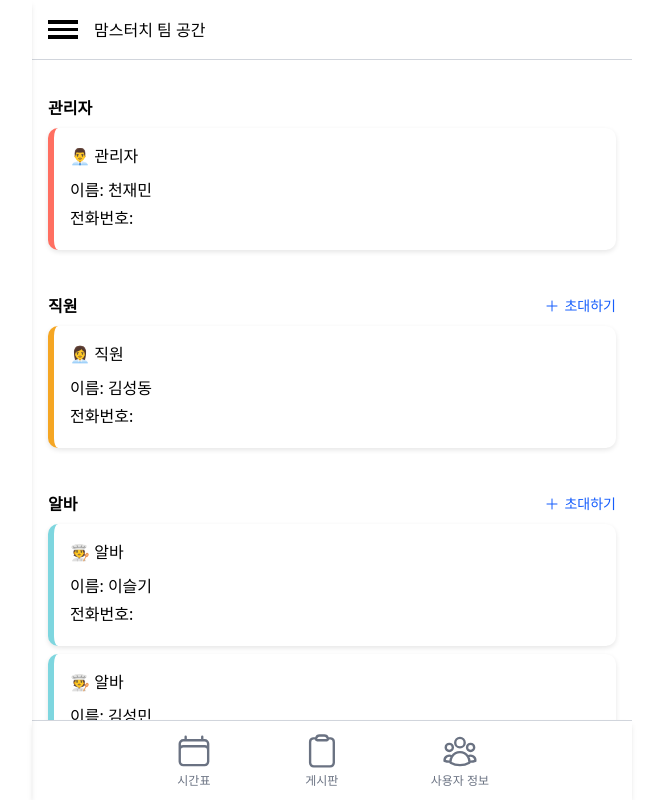
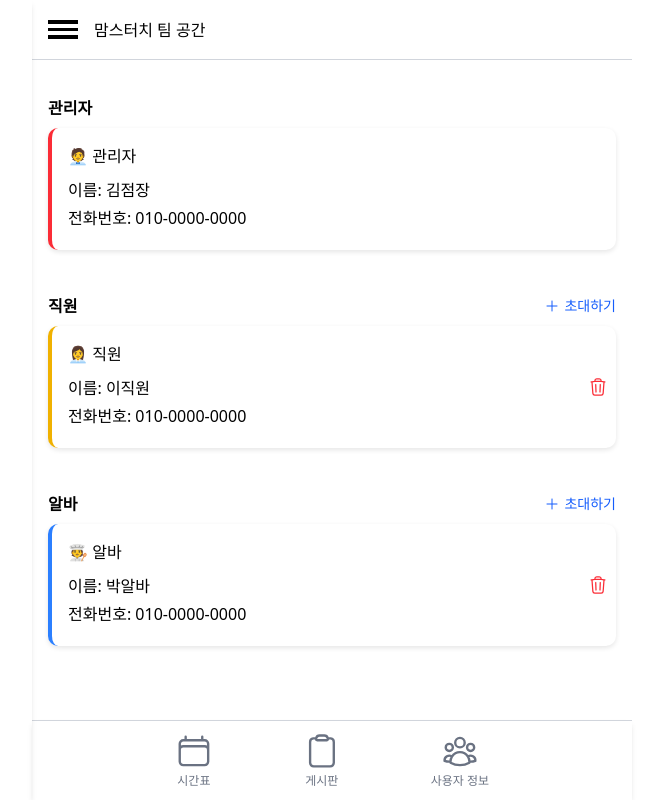
Before and after one commit to chunjaemin/albaonda_project, a React (Vite) app: page /teamspace/userinfo in a window 1280 px wide. Shown: the whole page, without its empty margins (308-971 px from the left). Built offline with nearby package versions, Linux system fonts and the light colour scheme.

Commit message:
merge: TaeWoon 브랜치 내용과 병합

```diff
--- a/src/compo/noticeBoard.jsx
+++ b/src/compo/noticeBoard.jsx
@@ -7,15 +7,23 @@ import {
   PencilIcon,
 } from "@heroicons/react/24/outline";
 import { BookmarkIcon } from "@heroicons/react/24/solid";
+import { useSidebarStateStore } from "../js/store.js";
+import SideBarTeamSpace from "./sideBarTeamSpace.jsx";
+import NoticeModal from "./noticeModal";
 
 export default function NoticeBoard() {
+  const { isSidebar, doSwitch } = useSidebarStateStore();
 
+  const [isAdmin, setIsAdmin] = useState(true); // 🔐 관리자 여부
   const [showEditor, setShowEditor] = useState(false);
   const [editorType, setEditorType] = useState("공지사항");
   const [editingItem, setEditingItem] = useState(null);
 
   const [notices, setNotices] = useState([]);
   const [suggestions, setSuggestions] = useState([]);
+
+  const [selectedItem, setSelectedItem] = useState(null);
+  const [selectedSuggestionItem, setSelectedSuggestionItem] = useState(null);
 
   const openEditor = (type, item = null) => {
     setEditorType(type);
@@ -27,9 +35,17 @@ export default function NoticeBoard() {
     const list = editorType === "공지사항" ? notices : suggestions;
     const setter = editorType === "공지사항" ? setNotices : setSuggestions;
 
+    const now = new Date();
+    const formattedISO = now.toISOString();
+
+    const itemWithTime = {
+      ...newItem,
+      createdAt: newItem.createdAt || formattedISO,
+    };
+
     const updated = list.some((i) => i.id === newItem.id)
-      ? list.map((i) => (i.id === newItem.id ? newItem : i))
-      : [...list, newItem];
+      ? list.map((i) => (i.id === newItem.id ? itemWithTime : i))
+      : [...list, itemWithTime];
 
     setter(updated);
   };
@@ -45,32 +61,63 @@ export default function NoticeBoard() {
     ...items.filter((item) => !item.pinned),
   ];
 
+  const formatDate = (dateStr) => {
+    try {
+      return new Date(dateStr).toLocaleDateString("ko-KR", {
+        year: "numeric",
+        month: "long",
+        day: "numeric",
+      });
+    } catch {
+      return "날짜 오류";
+    }
+  };
+
   return (
     <>
+      {isSidebar && (
+        <div
+          className="fixed top-0 left-0 z-20 w-full h-full bg-black/30"
+          onClick={doSwitch}
+        ></div>
+      )}
+      <SideBarTeamSpace isOpen={isSidebar} onClose={doSwitch} />
+
       <div className="p-4 space-y-6">
         {/* 공지사항 */}
         <div className="box notice-box">
           <div className="flex justify-between items-center mb-2">
             <h2 className="text-lg font-semibold">📢 공지사항</h2>
+            {isAdmin && (
               <PlusIcon
                 className="h-6 w-6 text-gray-600 cursor-pointer"
                 onClick={() => openEditor("공지사항")}
               />
+            )}
           </div>
+
           <ul className="item-list">
             {sortItems(notices).map((item) => (
               <li
                 key={item.id}
-                className="item-box group text-sm flex justify-between items-start"
+                className="item-box group text-sm flex justify-between items-center"
+                onClick={() => setSelectedItem(item)}
               >
                 <div>
                   {item.pinned && (
                     <BookmarkIcon className="h-4 w-4 inline-block text-red-500 mr-1" />
                   )}
                   <strong>{item.title}</strong>
-                  <p className="text-xs text-gray-600">{item.content}</p>
+                  <p className="text-xs text-gray-400 mt-1">
+                    {formatDate(item.createdAt)}
+                  </p>
                 </div>
-                <div className="flex items-center gap-2 ml-2 hidden group-hover:flex">
+
+                {isAdmin && (
+                  <div
+                    className="flex items-center gap-2 ml-2"
+                    onClick={(e) => e.stopPropagation()}
+                  >
                     <PencilIcon
                       className="h-4 w-4 text-gray-500 cursor-pointer"
                       onClick={() => openEditor("공지사항", item)}
@@ -80,6 +127,7 @@ export default function NoticeBoard() {
                       onClick={() => handleDelete("공지사항", item.id)}
                     />
                   </div>
+                )}
               </li>
             ))}
           </ul>
@@ -89,22 +137,32 @@ export default function NoticeBoard() {
         <div className="box suggestion-box">
           <div className="flex justify-between items-center mb-2">
             <h2 className="text-lg font-semibold">💡 건의사항</h2>
+            {isAdmin && (
               <PlusIcon
                 className="h-6 w-6 text-gray-600 cursor-pointer"
                 onClick={() => openEditor("건의사항")}
               />
+            )}
+
           </div>
           <ul className="item-list">
-            {suggestions.map((item) => (
+            {sortItems(suggestions).map((item) => (
               <li
                 key={item.id}
-                className="item-box group text-sm flex justify-between items-start"
+                className="item-box group text-sm flex justify-between items-center"
+                onClick={() => setSelectedSuggestionItem(item)}
               >
                 <div>
                   <strong>{item.title}</strong>
-                  <p className="text-xs text-gray-600">{item.content}</p>
+                  <p className="text-xs text-gray-400 mt-1">
+                    {formatDate(item.createdAt)}
+                  </p>
                 </div>
-                <div className="flex items-center gap-2 ml-2 hidden group-hover:flex">
+                {!isAdmin && (
+                  <div
+                    className="flex items-center gap-2 ml-2"
+                    onClick={(e) => e.stopPropagation()}
+                  >
                     <PencilIcon
                       className="h-4 w-4 text-gray-500 cursor-pointer"
                       onClick={() => openEditor("건의사항", item)}
@@ -114,12 +172,12 @@ export default function NoticeBoard() {
                       onClick={() => handleDelete("건의사항", item.id)}
                     />
                   </div>
+                )}
               </li>
             ))}
           </ul>
         </div>
 
-        {/* 작성 모달 */}
         {showEditor && (
           <NoticeEditor
             type={editorType}
@@ -128,6 +186,24 @@ export default function NoticeBoard() {
             editingItem={editingItem}
           />
         )}
+
+        {selectedItem && (
+          <NoticeModal
+            isOpen={!!selectedItem}
+            onClose={() => setSelectedItem(null)}
+            title={selectedItem.title}
+            content={selectedItem.content}
+          />
+        )}
+
+        {selectedSuggestionItem && (
+          <NoticeModal
+            isOpen={!!selectedSuggestionItem}
+            onClose={() => setSelectedSuggestionItem(null)}
+            title={selectedSuggestionItem.title}
+            content={selectedSuggestionItem.content}
+          />
+        )}
       </div>
     </>
   );
--- /dev/null
+++ b/src/compo/noticeModal.jsx
@@ -0,0 +1,27 @@
+export default function NoticeModal({ isOpen, onClose, title, content }) {
+  if (!isOpen) return null;
+
+  return (
+    <div
+      className="fixed inset-0 bg-black/50 flex items-center justify-center z-40 cursor-default" // 🔹 기본 커서
+      onClick={onClose}
+    >
+      <div
+        className="bg-white rounded-lg shadow-lg p-6 w-[90%] max-w-md"
+        onClick={(e) => e.stopPropagation()}
+      >
+        <h3 className="text-xl font-bold mb-4">{title}</h3>
+        <p className="text-gray-700 whitespace-pre-wrap">{content}</p>
+
+        <div className="mt-6 flex justify-end">
+          <button
+            onClick={onClose}
+            className="px-4 py-1 text-sm text-white bg-blue-500 rounded cursor-default hover:cursor-pointer hover:bg-blue-600"
+          >
+            닫기
+          </button>
+        </div>
+      </div>
+    </div>
+  );
+}
--- a/src/compo/sideBarTeamSpace.jsx
+++ b/src/compo/sideBarTeamSpace.jsx
@@ -1,56 +1,81 @@
-import { useState } from 'react';
+import { useState, useEffect } from 'react';
 import { useNavigate } from 'react-router-dom';
+import { PencilIcon } from '@heroicons/react/24/outline';
+import { useSidebarStateStore } from '../js/store';
 import '../App.css';
-import { PencilIcon } from "@heroicons/react/24/outline";
 
-export default function SideBarTeamSpace({ isOpen, onClose }) {
+export default function SideBarTeamSpace({ isOpen, onClose, onShowMyInfo }) {
   const navigate = useNavigate();
+  const setSelectedTeamName = useSidebarStateStore(state => state.setSelectedTeamName);
+  const selectedTeamName = useSidebarStateStore(state => state.selectedTeamName);
 
   const [teams, setTeams] = useState([
-    { id: 1, icon: '친', color: 'bg-gray-400', name: '김영중 개인공간', editing: false },
+    { id: 1, icon: '천', color: 'bg-gray-400', name: '천재민 개인공간', editing: false },
     { id: 2, icon: '맘', color: 'bg-yellow-400', name: '맘스터치 팀공간', editing: false },
     { id: 3, icon: '버', color: 'bg-red-400', name: '버거킹 팀공간', editing: false }
   ]);
 
-  const [editInput, setEditInput] = useState('');
+  const [editInputs, setEditInputs] = useState({});
+
+  useEffect(() => {
+    if (!isOpen) {
+      setTeams(prev => prev.map(team => ({ ...team, editing: false })));
+      setEditInputs({});
+    }
+  }, [isOpen]);
 
   const toggleEdit = (id, currentName) => {
-    setEditInput(currentName);
-    setTeams(prev =>
-      prev.map(team =>
-        team.id === id ? { ...team, editing: true } : team
-      )
-    );
+    setEditInputs(prev => ({ ...prev, [id]: currentName }));
+    setTeams(prev => prev.map(team => team.id === id ? { ...team, editing: true } : team));
   };
 
   const saveEdit = (id) => {
-    setTeams(prev =>
-      prev.map(team =>
-        team.id === id ? { ...team, name: editInput, editing: false } : team
-      )
-    );
+    const newName = editInputs[id];
+    setTeams(prev => prev.map(team =>
+      team.id === id ? { ...team, name: newName, editing: false } : team
+    ));
+
+    const editedTeam = teams.find(team => team.id === id);
+    if (editedTeam && editedTeam.name === selectedTeamName) {
+      setSelectedTeamName(newName);
+    }
+
+    setEditInputs(prev => ({ ...prev, [id]: '' }));
   };
 
   return (
-    <div
-      className={`
-        absolute top-0 left-0 h-full w-[280px] bg-white z-30 shadow-md
-        transition-transform duration-300
-        ${isOpen ? 'translate-x-0' : '-translate-x-full'}
-      `}
-    >
-      {/* 사용자 정보 */}
+    <div className={`absolute top-0 left-0 h-full w-[280px] bg-white z-30 shadow-md transition-transform duration-300 ${isOpen ? 'translate-x-0' : '-translate-x-full'}`}>
       <div className="p-4 border-b">
-        <div className="flex items-center gap-3">
-          <div className="w-10 h-10 bg-gray-400 rounded-full text-white flex items-center justify-center font-bold">김</div>
-          <div>
-            <div className="text-sm font-medium">kimyoungjong@naver.com</div>
-            <div className="text-xs text-blue-500 cursor-pointer hover:underline">내 정보 &gt;</div>
-          </div>
-        </div>
+      <div className="flex">
+  {/* 왼쪽: 아이콘과 아래 정보 */}
+  <div className="flex flex-col">
+    {/* 아이콘 + 이름을 같은 줄에 배치 */}
+    <div className="flex items-center">
+      <div className="w-10 h-10 bg-gray-400 rounded-full text-white flex items-center justify-center font-bold">
+        천
+      </div>
+      <div className="ml-3 text-xl font-medium">천재민</div>
+    </div>
+
+    {/* 아이콘 아래 이메일, 내 정보 */}
+    <div className="mt-2">
+      <div className="text-xs text-gray-600">chunjaemin@naver.com</div>
+      <div
+        className="mt-1 text-xs text-blue-500 cursor-pointer hover:underline"
+        onClick={onShowMyInfo}
+      >
+        내 정보 &gt;
+      </div>
+    </div>
+  </div>
+</div>
+
+
+
+
+
       </div>
 
-      {/* 팀 목록 */}
       <div className="p-4 space-y-3">
         {teams.map(team => (
           <div key={team.id} className="flex items-center gap-2">
@@ -61,11 +86,19 @@ export default function SideBarTeamSpace({ isOpen, onClose }) {
             {team.editing ? (
               <>
                 <input
-                  value={editInput}
-                  onChange={e => setEditInput(e.target.value)}
+                  value={editInputs[team.id] || ''}
+                  onChange={e => setEditInputs(prev => ({ ...prev, [team.id]: e.target.value }))}
+                  onKeyDown={e => {
+                    if (e.key === 'Enter') saveEdit(team.id);
+                  }}
                   className="border px-1 py-0.5 text-sm w-32 rounded"
                 />
-                <button onClick={() => saveEdit(team.id)} className="text-blue-500 text-sm hover:underline cursor-pointer">확인</button>
+                <button
+                  onClick={() => saveEdit(team.id)}
+                  className="text-blue-500 text-sm hover:underline cursor-pointer"
+                >
+                  확인
+                </button>
               </>
             ) : (
               <>
@@ -73,17 +106,13 @@ export default function SideBarTeamSpace({ isOpen, onClose }) {
                   className="text-sm flex-1 truncate cursor-pointer hover:underline"
                   onClick={() => {
                     if (team.id === 1) navigate('/home/schedule');
+                    else if (team.id === 2) navigate('/teamspace/teamschedule');
+                    setSelectedTeamName(team.name);
                     onClose();
                   }}
                 >
                   {team.name}
                 </span>
-                <button
-                  onClick={() => toggleEdit(team.id, team.name)}
-                  className="hover:text-gray-700"
-                >
-                  <PencilIcon className="h-5 w-5 text-gray-500 cursor-pointer" />
-                </button>
               </>
             )}
           </div>
--- a/src/compo/userDetail.jsx
+++ b/src/compo/userDetail.jsx
@@ -1,26 +1,36 @@
+// ✅ UserDetail.jsx
 import { useState, useEffect } from 'react';
 import { PencilIcon } from '@heroicons/react/24/outline';
 
 export default function UserDetail({ user, onClose, onSave }) {
+  const [salary, setSalary] = useState(user.salary || '');
+  const [payType, setPayType] = useState(user.payType || '월급');
+  const [editingSalary, setEditingSalary] = useState(false);
   const [memo, setMemo] = useState(user.memo || '');
+  const [role, setRole] = useState(user.role || '직원');
 
   useEffect(() => {
+    setSalary(user.salary || '');
     setMemo(user.memo || '');
+    setPayType(user.payType || '월급');
+    setRole(user.role || '직원');
   }, [user]);
 
   const handleSave = () => {
     const updatedUser = {
       ...user,
+      salary,
       memo,
+      role,
+      payType,
     };
-    onSave(updatedUser); // 상위 컴포넌트에 저장 요청
+    onSave(updatedUser);
     onClose();
   };
 
   return (
     <div className="fixed inset-0 z-50 bg-black/30 flex items-center justify-center">
       <div className="bg-white rounded-xl w-[90%] max-w-md p-6 shadow-lg relative">
-        {/* 완료 버튼 */}
         <div className="absolute top-4 right-4">
           <button
             onClick={handleSave}
@@ -30,19 +40,60 @@ export default function UserDetail({ user, onClose, onSave }) {
           </button>
         </div>
 
-        {/* 제목 */}
         <h2 className="text-lg font-bold mb-4">사용자 정보</h2>
 
         <div className="space-y-2 text-sm">
-          <div><strong>이름:</strong> {user.name}</div>
-          <div><strong>역할:</strong> {user.role}</div>
-          <div><strong>시급:</strong> {user.hourPrice.toLocaleString()}원</div>
-          <div><strong>생년월일:</strong> {user.birthDate}</div>
-          <div><strong>전화번호:</strong> {user.phoneNumber}</div>
-          <div><strong>주소:</strong> {user.address}</div>
+          <div className="flex items-center gap-4">
+            <div><strong>이름:</strong> {user.name}</div>
+            <div className="flex items-center gap-2">
+              <strong>직급:</strong>
+              <select
+                value={role}
+                onChange={(e) => setRole(e.target.value)}
+                className="border rounded px-2 py-0.5 text-sm"
+              >
+                <option value="관리자">관리자</option>
+                <option value="직원">직원</option>
+                <option value="알바">알바</option>
+              </select>
+            </div>
+          </div>
+
+          <div><strong>성별:</strong> {user.gender}</div>
+          <div><strong>생년월일:</strong> {user.birth}</div>
+          <div><strong>전화번호:</strong> {user.phone}</div>
+          <div><strong>이메일:</strong> {user.email}</div>
+
+          <div className="flex items-center gap-2">
+            <strong>{payType}:</strong>
+            {editingSalary ? (
+              <input
+                value={salary}
+                onChange={(e) => setSalary(e.target.value)}
+                className="border rounded px-2 py-0.5 text-sm w-32"
+              />
+            ) : (
+              <span>{salary}</span>
+            )}
+            <PencilIcon
+              className="h-4 w-4 text-gray-500 cursor-pointer"
+              onClick={() => setEditingSalary(!editingSalary)}
+            />
+
+            <select
+              value={payType}
+              onChange={(e) => setPayType(e.target.value)}
+              className="border rounded px-1 py-0.5 text-sm"
+            >
+              <option value="월급">월급</option>
+              <option value="시급">시급</option>
+            </select>
+          </div>
+
+          <div><strong>계좌번호:</strong> {user.account}</div>
+          <div><strong>비상 연락망:</strong> {user.emergencyContact}</div>
         </div>
 
-        {/* 메모 영역 */}
         <div className="mt-4">
           <label className="block text-sm font-semibold mb-1">메모사항</label>
           <textarea
--- a/src/compo/userInfo.jsx
+++ b/src/compo/userInfo.jsx
@@ -1,39 +1,85 @@
+// ✅ userinfo.jsx
 import { useState } from 'react';
 import UserDetail from './userDetail';
 import Invite from './invite';
-import { PlusIcon } from '@heroicons/react/24/outline';
+import { PlusIcon, TrashIcon } from '@heroicons/react/24/outline';
 import '../App.css';
 import '../index.css';
-
-// ✅ 외부 dummyTeam 데이터 import
-import { dummyTeam } from '../js/dummyTeam';
+import SideBarTeamSpace from './sideBarTeamSpace.jsx';
 
 export default function UserInfo() {
   const [selectedUser, setSelectedUser] = useState(null);
   const [inviteRole, setInviteRole] = useState(null);
-  const [users, setUsers] = useState(dummyTeam.members);
+  const [isAdmin, setIsAdmin] = useState(true); // 관리자 여부 설정
+
+  const [users, setUsers] = useState([
+    {
+      id: 1,
+      role: '관리자',
+      name: '김점장',
+      phone: '010-9876-5432',
+      birth: '1980-01-01',
+      gender: '남성',
+      email: 'manager@example.com',
+      salary: '400만원',
+      account: '123-456-789',
+      emergencyContact: '010-0000-0000',
+      memo: '',
+    },
+    {
+      id: 2,
+      role: '직원',
+      name: '이직원',
+      phone: '010-1234-5678',
+      birth: '1990-05-12',
+      gender: '여성',
+      email: 'staff@example.com',
+      salary: '300만원',
+      account: '987-654-321',
+      emergencyContact: '010-0000-0000',
+      memo: '',
+    },
+    {
+      id: 3,
+      role: '알바',
+      name: '박알바',
+      phone: '010-1111-2222',
+      birth: '2000-10-10',
+      gender: '남성',
+      email: 'parttimer@example.com',
+      salary: '시급 12,000원',
+      account: '112-233-344',
+      emergencyContact: '010-0000-0000',
+      memo: '',
+    },
+  ]);
 
   const roleClass = {
-    '관리자': 'manager-box',
-    '직원': 'staff-box',
-    '알바': 'parttimer-box',
+    '관리자': 'bg-red-100 border-l-4 border-red-500 p-4 rounded-md shadow',
+    '직원': 'bg-yellow-100 border-l-4 border-yellow-500 p-4 rounded-md shadow',
+    '알바': 'bg-blue-100 border-l-4 border-blue-500 p-4 rounded-md shadow',
   };
 
-  const grouped = {
-    관리자: users.filter((u) => u.role === '관리자'),
-    직원: users.filter((u) => u.role === '직원'),
-    알바: users.filter((u) => u.role === '알바'),
+  const icons = {
+    '관리자': '🧑‍💼',
+    '직원': '👩‍💼',
+    '알바': '🧑‍🍳',
   };
+
+  const roleOrder = ['관리자', '직원', '알바'];
+
+  const grouped = users.reduce((acc, user) => {
+    if (!acc[user.role]) acc[user.role] = [];
+    acc[user.role].push(user);
+    return acc;
+  }, {});
 
   const handleInvite = (email) => {
     const newUser = {
-      id: Date.now().toString(),
-      teamId: dummyTeam.id,
+      id: Date.now(),
+      role: inviteRole,
       name: '초대됨',
-      role: inviteRole,
-      phoneNumber: '',
-      address: '',
-      birthDate: '',
+      birth: '',
       gender: '',
       email,
       salary: '',
@@ -45,14 +91,18 @@ export default function UserInfo() {
     setInviteRole(null);
   };
 
+  const handleDelete = (id) => {
+    setUsers((prev) => prev.filter((u) => u.id !== id));
+  };
+
   return (
     <>
       <div className="user-info-section space-y-6">
-        {['관리자', '직원', '알바'].map((role) => (
+        {roleOrder.map((role) => (
           <div key={role}>
             <div className="flex justify-between items-center mb-2">
               <h2 className="text-base font-semibold">{role}</h2>
-              {role !== '관리자' && (
+              {isAdmin && role !== '관리자' && (
                 <button
                   onClick={() => setInviteRole(role)}
                   className="flex items-center text-blue-600 text-sm cursor-pointer hover:underline"
@@ -62,19 +112,26 @@ export default function UserInfo() {
               )}
             </div>
             <div className="space-y-2">
-              {grouped[role].map((user) => (
+              {(grouped[role] || []).map((user) => (
                 <div
                   key={user.id}
-                  className={`user-card ${roleClass[user.role]} cursor-pointer`}
-                  onClick={() => setSelectedUser(user)}
+                  className={`user-card ${roleClass[user.role] || ''} relative ${isAdmin ? 'cursor-pointer' : 'opacity-80 cursor-default'}`}
+                  onClick={isAdmin ? () => setSelectedUser(user) : undefined}
                 >
-                  <h3>
-                    {user.role === '관리자' && '👨‍💼'}
-                    {user.role === '직원' && '👩‍💼'}
-                    {user.role === '알바' && '🧑‍🍳'} {user.role}
-                  </h3>
-                  <p>이름: {user.name}</p>
-                  <p>전화번호: {user.emergencyContact}</p>
+                  <div>
+                    <h3>{icons[user.role]} {user.role}</h3>
+                    <p>이름: {user.name}</p>
+                    <p>전화번호: {user.emergencyContact}</p>
+                  </div>
+                  {isAdmin && user.role !== '관리자' && (
+                    <button
+                      onClick={() => handleDelete(user.id)}
+                      className="absolute top-1/2 right-2 -translate-y-1/2 text-red-500 hover:text-red-700"
+                      title="삭제"
+                    >
+                      <TrashIcon className="w-5 h-5" />
+                    </button>
+                  )}
                 </div>
               ))}
             </div>
@@ -88,9 +145,11 @@ export default function UserInfo() {
           onClose={() => setSelectedUser(null)}
           onSave={(updatedUser) => {
             setUsers((prev) =>
-              prev.map((u) => (u.id === updatedUser.id ? updatedUser : u))
+              prev.map((u) =>
+                u.id === updatedUser.id ? updatedUser : u
+              )
             );
-            setSelectedUser(updatedUser);
+            setSelectedUser(null);
           }}
         />
       )}
```
Lines whose indentation alone changed are shown as unchanged.
